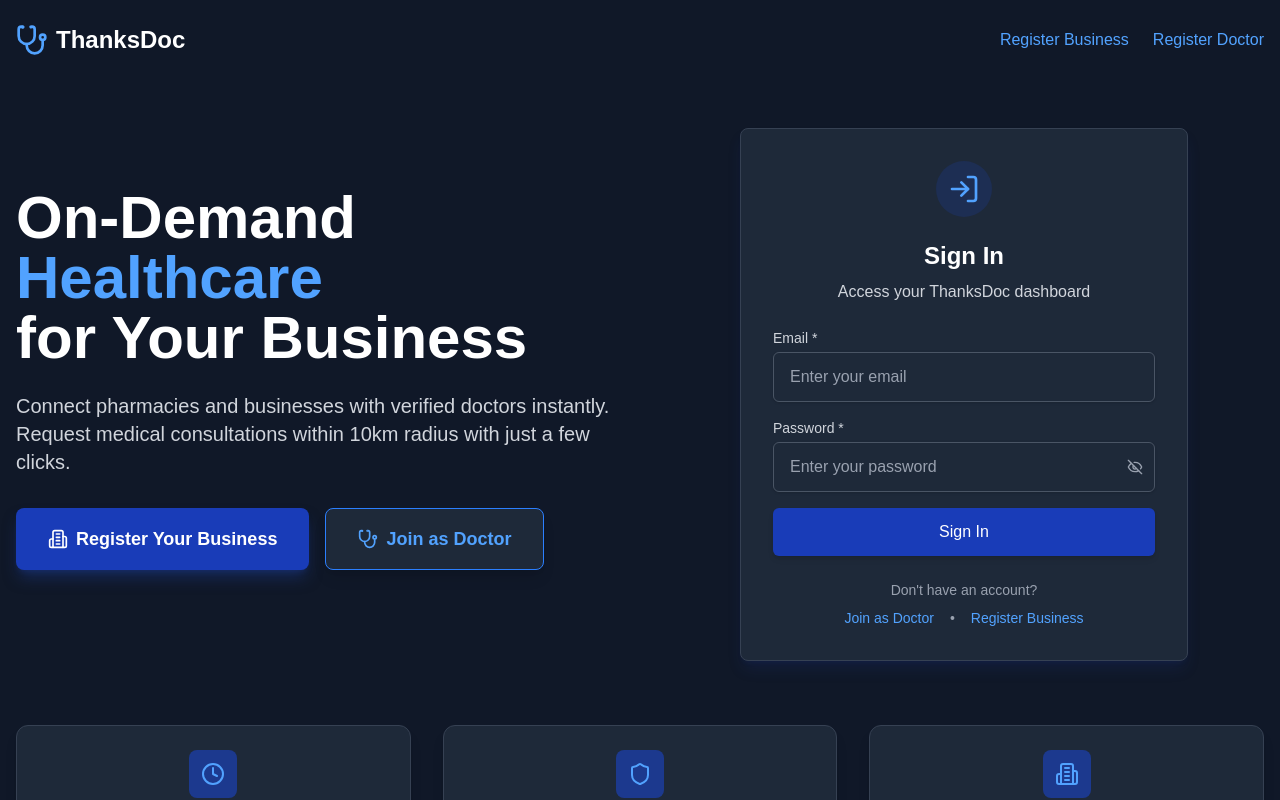
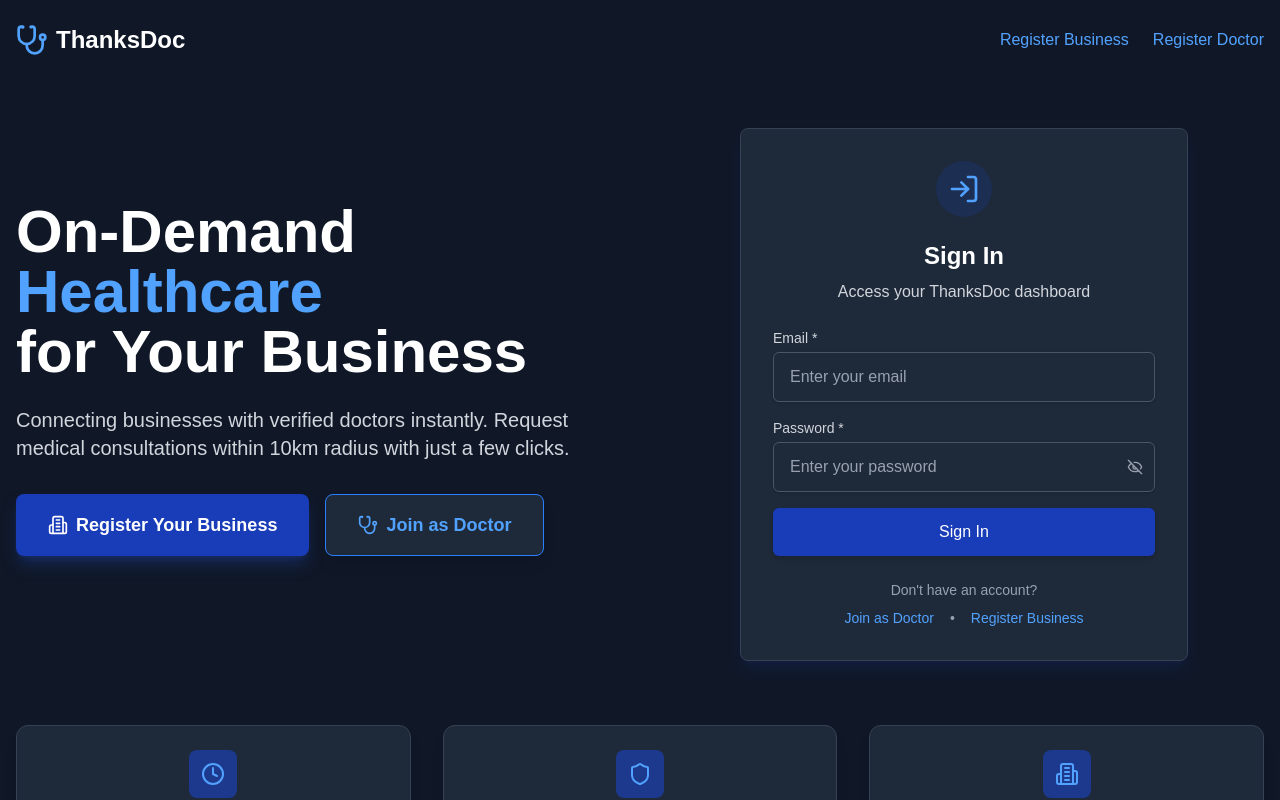
Before and after one commit to ThanksDoc-V1-1/thanksDoc_FE, a Next.js app: page / in a window 1280 px wide. Shown: the top 800 px of the page. Built offline with nearby package versions, Linux system fonts and the light colour scheme; no server answers.

Commit message:
Perfect, auto loader good to go-final-7

```diff
--- a/src/app/page.js
+++ b/src/app/page.js
@@ -133,7 +133,7 @@ export default function Home() {
               for Your Business
             </h1>
             <p className="text-xl text-gray-300 mb-8">
-              Connect pharmacies and businesses with verified doctors instantly.
+              Connecting businesses with verified doctors instantly.
               Request medical consultations within 10km radius with just a few clicks.
             </p>
 
```
